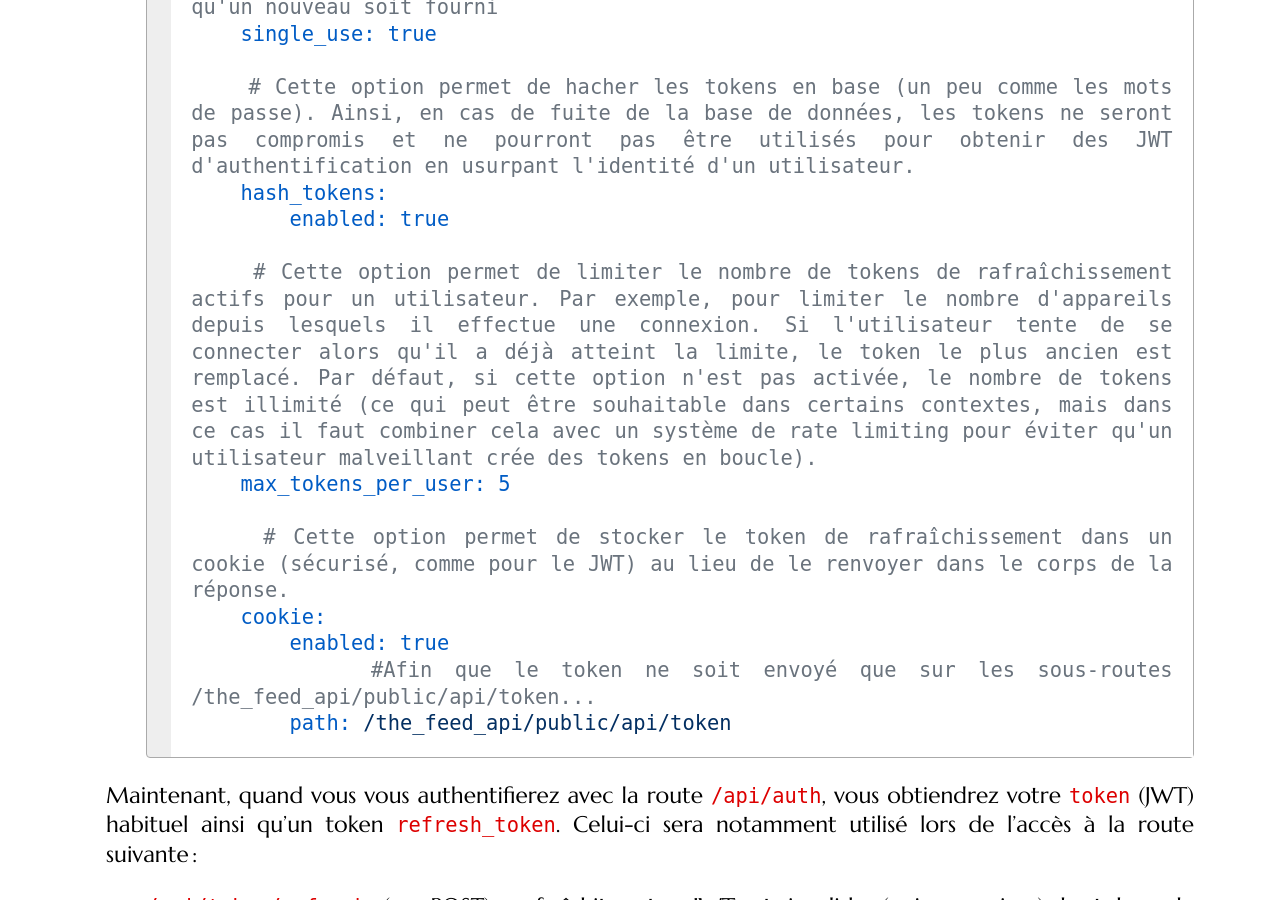
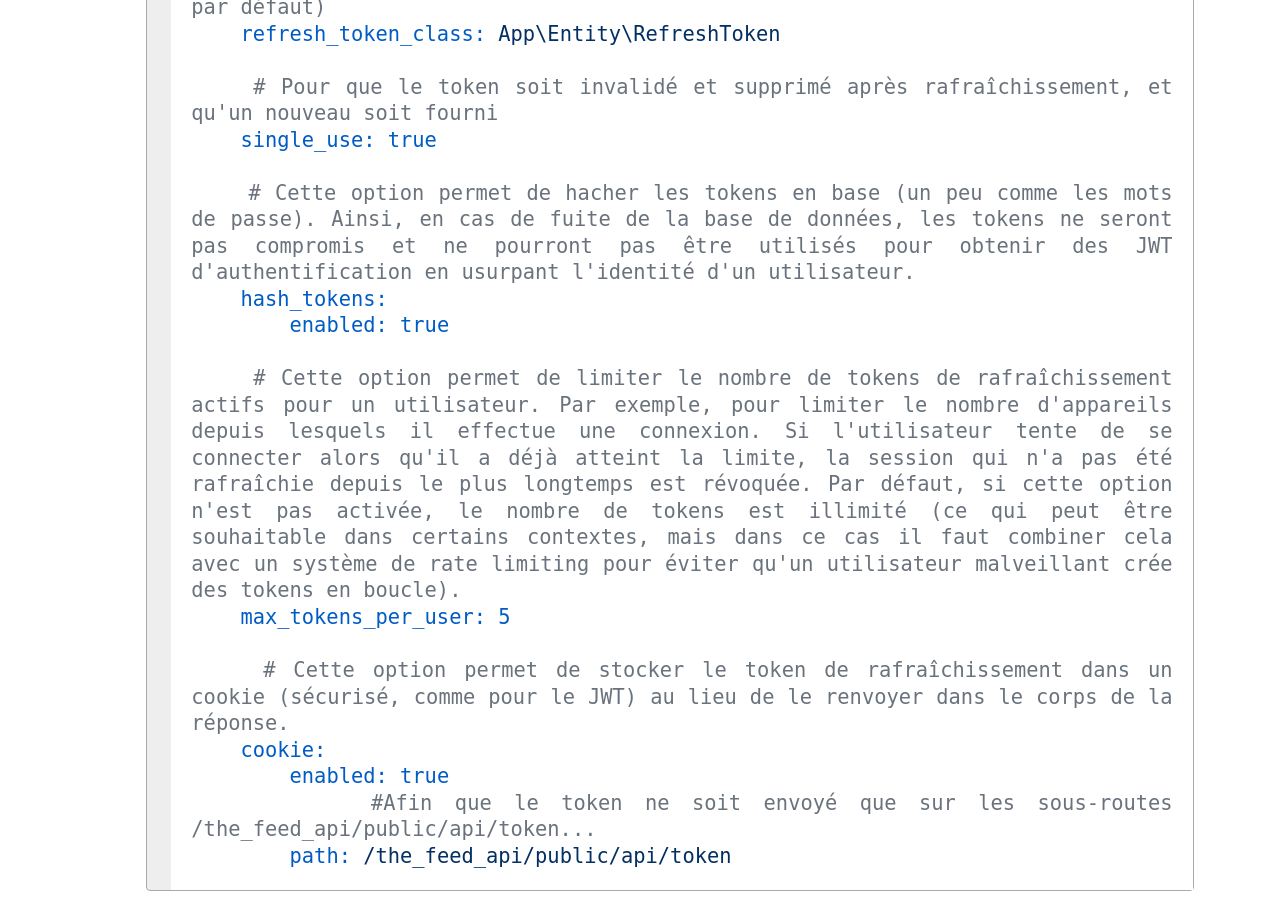
Before and after one commit to mgasquet/R5.A.05-ProgrammationAvancee-Web, a Jekyll site: the page built from tutorials/tutorial4.md, in a window 1280 px wide and 900 px high, scrolled down 59744 px. Built offline with Jekyll 4.4.1, drawn with Linux system fonts in a browser that asks for light colours; some web fonts are replaced; some of the changed text lies outside the part shown.

Commit message:
Typos IA

````diff
--- a/tutorials/tutorial4.md
+++ b/tutorials/tutorial4.md
@@ -303,6 +303,7 @@ Concernant la **génération automatique** d'une propriété (dans notre cas, la
 
 2. Nous allons reprendre les **assertions** de notre ancienne classe `Publication` pour la propriété `message`. Concernant l'assertion `Length`, nous allons en garder qu'une seule pour le moment, et sans son groupe de validation (nous ajouterons le premium plus tard...).
 
+   {% raw %}
    ```php
    use Symfony\Component\Validator\Constraints as Assert;
 
@@ -319,6 +320,7 @@ Concernant la **génération automatique** d'une propriété (dans notre cas, la
        private ?string $message = null;
    }
    ```
+   {% endraw %}
 
 3. Videz le cache.
 
@@ -1050,6 +1052,7 @@ Pour les providers, l'interface à implémenter est `StateProvider` (la commande
 
 5. Reprenez les contraintes que vous utilisiez dans la classe `InscrireUtilisateurType` du projet précédent pour les appliquer sur cette propriété (sous forme d'attributs) :
 
+   {% raw %}
    ```php
    #[Assert\NotBlank]
    #[Assert\Length(
@@ -1064,6 +1067,7 @@ Pour les providers, l'interface à implémenter est `StateProvider` (la commande
    )]
    private ?string $plainPassword = null;
    ```
+   {% endraw %}
 
 6. Créez un **state processor** nommé `UtilisateurProcessor` qui
    1. devra hacher le mot de passe de l'utilisateur (`plainPassword`),
@@ -1587,7 +1591,7 @@ Pour mettre en place tout cela, nous allons nous servir du bundle `JWTRefreshTok
       hash_tokens:
           enabled: true
 
-      # Cette option permet de limiter le nombre de tokens de rafraîchissement actifs pour un utilisateur. Par exemple, pour limiter le nombre d'appareils depuis lesquels il effectue une connexion. Si l'utilisateur tente de se connecter alors qu'il a déjà atteint la limite, le token le plus ancien est remplacé. Par défaut, si cette option n'est pas activée, le nombre de tokens est illimité (ce qui peut être souhaitable dans certains contextes, mais dans ce cas il faut combiner cela avec un système de rate limiting pour éviter qu'un utilisateur malveillant crée des tokens en boucle).
+      # Cette option permet de limiter le nombre de tokens de rafraîchissement actifs pour un utilisateur. Par exemple, pour limiter le nombre d'appareils depuis lesquels il effectue une connexion. Si l'utilisateur tente de se connecter alors qu'il a déjà atteint la limite, la session qui n'a pas été rafraîchie depuis le plus longtemps est révoquée. Par défaut, si cette option n'est pas activée, le nombre de tokens est illimité (ce qui peut être souhaitable dans certains contextes, mais dans ce cas il faut combiner cela avec un système de rate limiting pour éviter qu'un utilisateur malveillant crée des tokens en boucle).
       max_tokens_per_user: 5
 
       # Cette option permet de stocker le token de rafraîchissement dans un cookie (sécurisé, comme pour le JWT) au lieu de le renvoyer dans le corps de la réponse.
@@ -1640,7 +1644,7 @@ Maintenant, à vous de jouer !
 
 Nous pourrions aussi inclure (lors de l'authentification ou du rafraîchissement) des informations sur le token de rafraîchissement (notamment, sa date d'expiration). Cependant, dans l'absolu, le client n'en a pas vraiment besoin. S'il essaye de rafraîchir le `JWT` alors que le token de rafraîchissement a expiré, le serveur renverra une erreur `401` (Unauthorized) et le client sera alors au courant que le token a expiré. À l'inverse, pour le `JWT` d'authentification, il semble utile que le client connaisse la date d'expiration afin d'utiliser le token de rafraîchissement au moment opportun.
 
-Si toutefois on a vraiment besoin de donner certaines informations du JWT au client (dans le corps de la réponse `JSON`), on peut alors adapter la classe `AuthenticationSuccessListener` et décoder le token de rafraîchissement qui est associé à la clé `refresh_token` dans `$data`.
+Si toutefois on a vraiment besoin de donner certaines informations du JWT au client (dans le corps de la réponse `JSON`), on peut alors adapter la classe `AuthenticationSuccessListener` pour ajouter ces informations dans `$data`.
 
 ### Suppression du cookie et invalidation du token (déconnexion)
 
@@ -2100,6 +2104,7 @@ Dans le cadre de cette section, nous vous proposons une approche hybride : nous
 
 Une classe `DTO` d'écriture contient les propriétés autorisées pour l'opération (avec le même nom que dans l'entité), avec la visibilité **public**, ainsi que d'éventuelles contraintes de validation. On doit aussi déclarer vers quelle entité seront mappées les données envoyées par le client :
 
+{% raw %}
 ```php
 <?php
 namespace App\Dto\Etudiant;
@@ -2135,6 +2140,7 @@ class CreateEtudiant
     public int $age;
 }
 ```
+{% endraw %}
 
 Ensuite, il faut :
 * Ajouter un `setter` pour l'id dans l'entité cible (ici, `Etudiant`).
@@ -2185,6 +2191,7 @@ Et le tour est joué ! Pas de processor à écrire, et plus aucune contraintes d
 
 Il est aussi possible de nommer les propriétés du `DTO` autrement et d'indiquer ensuite vers quelles propriétés celles-ci sont mappées :
 
+{% raw %}
 ```php
 <?php
 namespace App\Dto\Etudiant;
@@ -2210,6 +2217,7 @@ class CreateEtudiant
     ...
 }
 ```
+{% endraw %}
 
 Il arrive parfois qu'un champ envoyé dans le payload doive subir une transformation complexe (par exemple, nécessitant un algo ou des services) avant d'être mappé. Par exemple, afin de transformer un mot de passe en clair en mot de passe haché ! Il est possible d'écrire une classe qui traite la valeur en la transformant avant qu'elle soit mappée dans l'entité correspondante.
 
@@ -2292,6 +2300,7 @@ Comme il va y avoir beaucoup de changements dans la classe `Utilisateur`, il est
 
 2. Créez la classe `CreateUtilisateur` suivant, dans un nouveau dossier `src/Dto/Utilisateur` :
 
+   {% raw %}
    ```php
    <?php
 
@@ -2331,6 +2340,7 @@ Comme il va y avoir beaucoup de changements dans la classe `Utilisateur`, il est
        public string $plainPassword;
    }
    ```
+   {% endraw %}
 
 3. Créez et complétez la classe `TransformPlainPasswordToHashedPassword` suivante dans un nouveau dossier `src/ObjectMapper` :
 
@@ -2381,6 +2391,7 @@ Pour finir, nous allons mettre en place le `DTO` de l'opération `PATCH`. Ici, i
 
 1. Créez la classe `UpdateUtilisateur` dans `src/Dto/Utilisateur` :
 
+   {% raw %}
    ```php
    <?php
 
@@ -2413,6 +2424,7 @@ Pour finir, nous allons mettre en place le `DTO` de l'opération `PATCH`. Ici, i
        public string $currentPassword;
    }
    ```
+   {% endraw %}
 
     On notera qu'il n'y a pas besoin de préciser `#[NotBlank]` sur l'adresse email et le nouveau mot de passe : ils peuvent ne pas être transmis (par contre, on veut que le mot de passe de l'utilisateur courant soit transmis).
 
````
Also changed, not shown: other parts of tutorials/tutorial4.md (+14 -14 lines).
